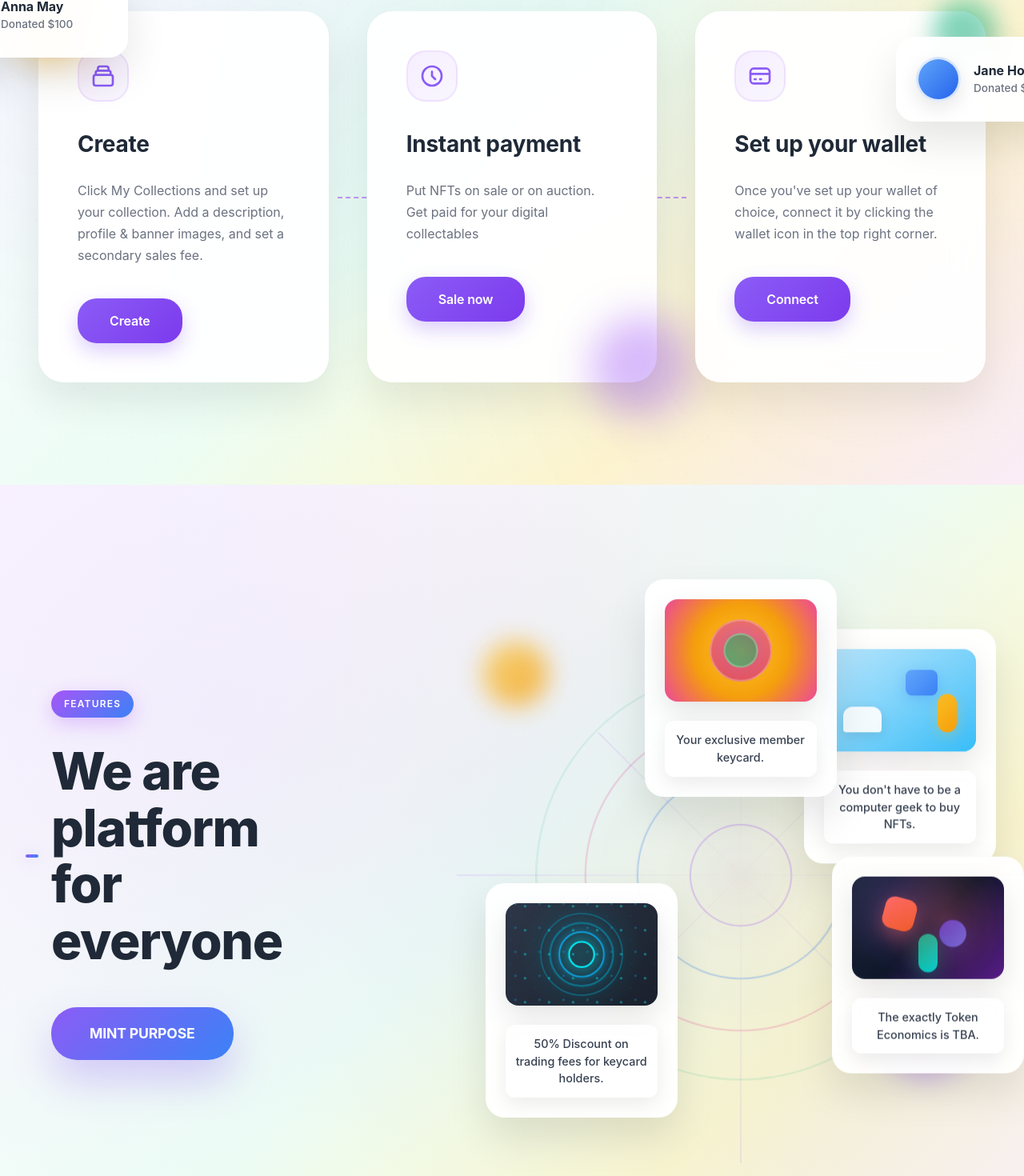
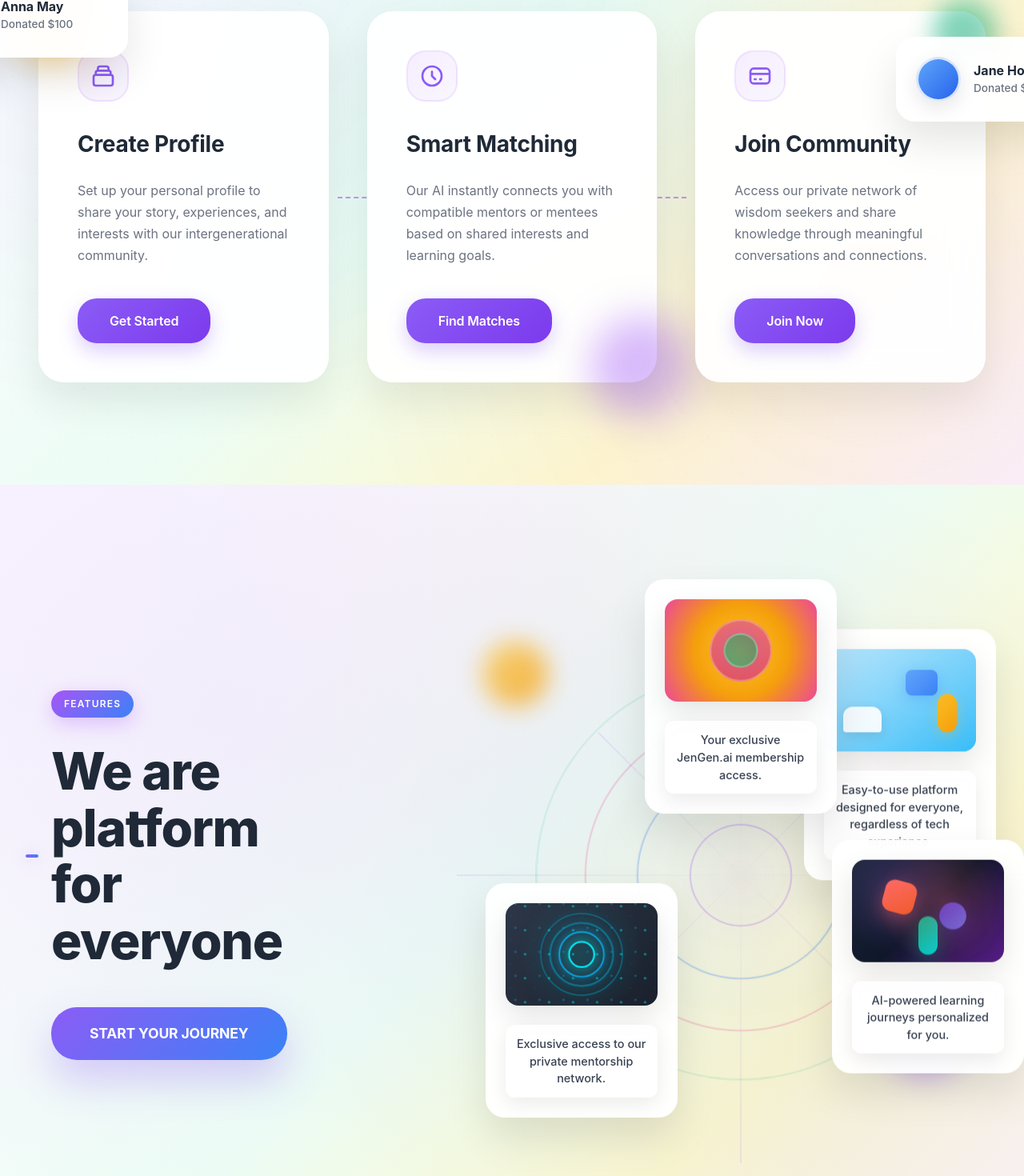
Before and after one commit to xthemadgenius/genjen, a Next.js app in the folder web-app/: page / in a window 1280 px wide. Shown: the part 1611-3081 px from the top of the page at 80% size. Built offline with nearby package versions, Linux system fonts and the light colour scheme.

Commit message:
copy fixes

```diff
--- a/web-app/src/components/landing/CollectionSection.tsx
+++ b/web-app/src/components/landing/CollectionSection.tsx
@@ -8,39 +8,39 @@ const CollectionSection = () => {
         {/* Header Content */}
         <header className={styles.headerContent}>
           <h2 id="collection-heading" className={styles.sectionTitle}>
-            About Your Unique <span className={styles.titleAccent}>Wisdom Collection</span>
+            Your <span className={styles.titleAccent}>JenGen.ai Membership</span> Benefits
           </h2>
           <p className={styles.subtitle}>
-            Each token is uniquely generated from 100+ rare attributes representing different aspects
-            of generational wisdom, making every piece truly one of a kind.
+            Each membership provides access to AI-powered storytelling, smart matching, custom learning journeys,
+            and our exclusive private network connecting generations.
           </p>
         </header>
 
         {/* Collection Info Banner */}
         <div className={styles.infoBanner}>
           <h3 className={styles.bannerTitle}>
-            A collection of unique generative 10,000 collectible wisdom tokens with randomly generated set of attributes.
+            Choose your membership tier and unlock personalized intergenerational experiences designed to bridge wisdom across generations.
           </h3>
           <div className={styles.bannerButtons}>
             <div className={styles.buttonWithBadge}>
               <span className={styles.badge}>Most Popular</span>
               <button className={styles.bannerButton}>
-                Get from JenGenAI
+                Join Premium
               </button>
             </div>
             <button className={styles.bannerButtonSecondary}>
-              Get from JenGenAI
+              Join Standard
             </button>
             <button className={styles.bannerButtonSecondary}>
-              Get from JenGenAI
+              Join Basic
             </button>
             <button className={styles.bannerButtonSecondary}>
-              Get from JenGenAI
+              Learn More
             </button>
           </div>
         </div>
 
-        {/* Featured NFT Cards Display */}
+        {/* Featured Membership Benefits Display */}
         <div className={styles.nftShowcase}>
           <div className={styles.nftCard}>
             <div className={styles.cardImage}>
@@ -50,8 +50,8 @@ const CollectionSection = () => {
               </div>
             </div>
             <div className={styles.cardInfo}>
-              <h3 className={styles.nftName}>Wisdom Token</h3>
-              <p className={styles.collectionName}>Collection name</p>
+              <h3 className={styles.nftName}>AI-Powered Storytelling</h3>
+              <p className={styles.collectionName}>Premium Feature</p>
             </div>
           </div>
 
@@ -63,8 +63,8 @@ const CollectionSection = () => {
               </div>
             </div>
             <div className={styles.cardInfo}>
-              <h3 className={styles.nftName}>Wisdom Token</h3>
-              <p className={styles.collectionName}>Collection name</p>
+              <h3 className={styles.nftName}>Smart Matching</h3>
+              <p className={styles.collectionName}>All Memberships</p>
             </div>
           </div>
 
@@ -76,8 +76,8 @@ const CollectionSection = () => {
               </div>
             </div>
             <div className={styles.cardInfo}>
-              <h3 className={styles.nftName}>Wisdom Token</h3>
-              <p className={styles.collectionName}>Collection name</p>
+              <h3 className={styles.nftName}>Private Network</h3>
+              <p className={styles.collectionName}>Premium & Standard</p>
             </div>
           </div>
         </div>
@@ -85,10 +85,10 @@ const CollectionSection = () => {
         {/* Call-to-Action */}
         <div className={styles.ctaContainer}>
           <button className={styles.primaryCTA}>
-            View All Traits
+            View All Benefits
           </button>
           <button className={styles.secondaryCTA}>
-            See Full Collection
+            Compare Memberships
           </button>
         </div>
       </div>
--- a/web-app/src/components/landing/FeaturesSection.tsx
+++ b/web-app/src/components/landing/FeaturesSection.tsx
@@ -14,13 +14,13 @@ const FeaturesSection = () => {
             everyone
           </h2>
         </div>
-        <button className={styles.ctaButton} aria-label="Start minting your purpose on our platform">
-          Mint purpose
+        <button className={styles.ctaButton} aria-label="Start your journey with our intergenerational platform">
+          Start Your Journey
         </button>
       </div>
 
       {/* Main Visual Area */}
-      <div className={styles.visualArea} role="img" aria-label="Interactive feature showcase with NFT examples and platform capabilities">
+      <div className={styles.visualArea} role="img" aria-label="Interactive feature showcase highlighting platform capabilities and membership benefits">
         {/* Radial Grid Background */}
         <div className={styles.radialGrid} aria-hidden="true">
           <div className={`${styles.gridCircle} ${styles.circle1}`}></div>
@@ -53,7 +53,7 @@ const FeaturesSection = () => {
             </div>
           </div>
           <p id="lounge-feature" className={styles.caption}>
-            You don&apos;t have to be a computer geek to buy NFTs.
+            Easy-to-use platform designed for everyone, regardless of tech experience.
           </p>
         </article>
 
@@ -68,14 +68,14 @@ const FeaturesSection = () => {
             </div>
           </div>
           <p id="keycard-feature" className={styles.caption}>
-            Your exclusive member keycard.
+            Your exclusive JenGen.ai membership access.
           </p>
         </article>
 
-        {/* Bottom Right - NFT Illustration */}
-        <article className={`${styles.featureBubble} ${styles.bubbleBottomRight}`} aria-labelledby="nft-feature">
+        {/* Bottom Right - AI Illustration */}
+        <article className={`${styles.featureBubble} ${styles.bubbleBottomRight}`} aria-labelledby="ai-feature">
           <div className={styles.imageContainer}>
-            <div className={styles.imageNFT} role="img" aria-label="Abstract NFT artwork with floating geometric shapes">
+            <div className={styles.imageNFT} role="img" aria-label="Abstract AI-powered learning visualization">
               <div className={styles.nftBackground} aria-hidden="true"></div>
               <div className={styles.nftShape1} aria-hidden="true"></div>
               <div className={styles.nftShape2} aria-hidden="true"></div>
@@ -83,15 +83,15 @@ const FeaturesSection = () => {
               <div className={styles.nftGlow} aria-hidden="true"></div>
             </div>
           </div>
-          <p id="nft-feature" className={styles.caption}>
-            The exactly Token Economics is TBA.
+          <p id="ai-feature" className={styles.caption}>
+            AI-powered learning journeys personalized for you.
           </p>
         </article>
 
-        {/* Bottom Left - Tunnel */}
-        <article className={`${styles.featureBubble} ${styles.bubbleBottomLeft}`} aria-labelledby="discount-feature">
+        {/* Bottom Left - Network */}
+        <article className={`${styles.featureBubble} ${styles.bubbleBottomLeft}`} aria-labelledby="network-feature">
           <div className={styles.imageContainer}>
-            <div className={styles.imageTunnel} role="img" aria-label="Futuristic tunnel with pulsing rings and particle effects">
+            <div className={styles.imageTunnel} role="img" aria-label="Network connections visualization with pulsing elements">
               <div className={styles.tunnelRings} aria-hidden="true">
                 <div className={`${styles.tunnelRing} ${styles.ring1}`} aria-hidden="true"></div>
                 <div className={`${styles.tunnelRing} ${styles.ring2}`} aria-hidden="true"></div>
@@ -102,8 +102,8 @@ const FeaturesSection = () => {
               <div className={styles.tunnelParticles} aria-hidden="true"></div>
             </div>
           </div>
-          <p id="discount-feature" className={styles.caption}>
-            50% Discount on trading fees for keycard holders.
+          <p id="network-feature" className={styles.caption}>
+            Exclusive access to our private mentorship network.
           </p>
         </article>
       </div>
--- a/web-app/src/components/landing/InsightsSection.tsx
+++ b/web-app/src/components/landing/InsightsSection.tsx
@@ -37,13 +37,13 @@ const InsightsSection = () => {
             <article className={styles.blogCard} role="listitem">
               <div className={`${styles.tagDot} ${styles.blueDot}`} aria-hidden="true"></div>
               <div className={styles.cardContent}>
-                <div className={styles.readTime}>700 Seats</div>
+                <div className={styles.readTime}>Premium Membership</div>
                 <h3 className={styles.cardTitle}>
-                  Wisdom Transformers
+                  AI-Powered Storytelling
                 </h3>
                 <p className={styles.cardDescription}>
-                  Discover how decades of experience and traditional knowledge
-                  can enhance AI development and create more meaningful...
+                  Transform personal experiences into compelling narratives with AI assistance.
+                  Create lasting legacies through personalized story creation tools...
                 </p>
                 <button className={styles.cardButton} aria-label="Read full article: Wisdom Transformers">
                   <svg width="20" height="20" viewBox="0 0 20 20" fill="none" aria-hidden="true">
@@ -58,13 +58,13 @@ const InsightsSection = () => {
             <div className={styles.blogCard}>
               <div className={`${styles.tagDot} ${styles.orangeDot}`}></div>
               <div className={styles.cardContent}>
-                <div className={styles.readTime}>300 Seats</div>
+                <div className={styles.readTime}>Standard Membership</div>
                 <h3 className={styles.cardTitle}>
-                  Leaders of the Future
+                  Smart Matching & Learning
                 </h3>
                 <p className={styles.cardDescription}>
-                  Explore innovative approaches to connecting different generations
-                  through technology while preserving cultural heritage and...
+                  Connect with mentors and mentees through intelligent matching algorithms.
+                  Access custom learning journeys tailored to your goals and interests...
                 </p>
                 <button className={styles.cardButton}>
                   <svg width="20" height="20" viewBox="0 0 20 20" fill="none">
@@ -79,13 +79,13 @@ const InsightsSection = () => {
             <div className={styles.blogCard}>
               <div className={`${styles.tagDot} ${styles.purpleDot}`}></div>
               <div className={styles.cardContent}>
-                <div className={styles.readTime}>100 Seats</div>
+                <div className={styles.readTime}>Basic Membership</div>
                 <h3 className={styles.cardTitle}>
-                  JenGen Mentors
+                  Community Access
                 </h3>
                 <p className={styles.cardDescription}>
-                  Real stories of how our platform has enabled meaningful
-                  connections and knowledge transfer between generations...
+                  Join our growing community of intergenerational learners.
+                  Participate in discussions and connect with wisdom seekers worldwide...
                 </p>
                 <button className={styles.cardButton}>
                   <svg width="20" height="20" viewBox="0 0 20 20" fill="none">
--- a/web-app/src/components/landing/MovingStrip.tsx
+++ b/web-app/src/components/landing/MovingStrip.tsx
@@ -2,7 +2,7 @@ import React from 'react';
 import styles from './css/MovingStrip.module.css';
 
 const MovingStrip = () => {
-  const text = "JEN GEN AI - Weaving Generations - Unifying Wisdom - Creating the Future";
+  const text = "JENGEN.AI - Bridging Generations - Connecting Wisdom - Empowering Learning";
   const repeatedText = Array(8).fill(text).join(" - ");
 
   return (
@@ -13,7 +13,7 @@ const MovingStrip = () => {
         </span>
       </div>
       <div className="sr-only">
-        JenGen AI - Weaving Generations - Unifying Wisdom - Creating the Future
+        JenGen.ai - Bridging Generations - Connecting Wisdom - Empowering Learning
       </div>
     </div>
   );
--- a/web-app/src/components/landing/ProcessSection.tsx
+++ b/web-app/src/components/landing/ProcessSection.tsx
@@ -55,13 +55,13 @@ const ProcessSection = () => {
               </svg>
             </div>
 
-            <h3 className={styles.cardTitle}>Create</h3>
+            <h3 className={styles.cardTitle}>Create Profile</h3>
             <p className={styles.cardDescription}>
-              Click My Collections and set up your collection. Add a description,
-              profile & banner images, and set a secondary sales fee.
+              Set up your personal profile to share your story, experiences, and
+              interests with our intergenerational community.
             </p>
             <button className={styles.cardButton}>
-              Create
+              Get Started
             </button>
           </div>
 
@@ -78,12 +78,13 @@ const ProcessSection = () => {
               </svg>
             </div>
 
-            <h3 className={styles.cardTitle}>Instant payment</h3>
+            <h3 className={styles.cardTitle}>Smart Matching</h3>
             <p className={styles.cardDescription}>
-              Put NFTs on sale or on auction. Get paid for your digital collectables
+              Our AI instantly connects you with compatible mentors or mentees
+              based on shared interests and learning goals.
             </p>
             <button className={styles.cardButton}>
-              Sale now
+              Find Matches
             </button>
           </div>
 
@@ -100,13 +101,13 @@ const ProcessSection = () => {
               </svg>
             </div>
 
-            <h3 className={styles.cardTitle}>Set up your wallet</h3>
+            <h3 className={styles.cardTitle}>Join Community</h3>
             <p className={styles.cardDescription}>
-              Once you&apos;ve set up your wallet of choice, connect it by clicking
-              the wallet icon in the top right corner.
+              Access our private network of wisdom seekers and share knowledge
+              through meaningful conversations and connections.
             </p>
             <button className={styles.cardButton}>
-              Connect
+              Join Now
             </button>
           </div>
         </div>
```
